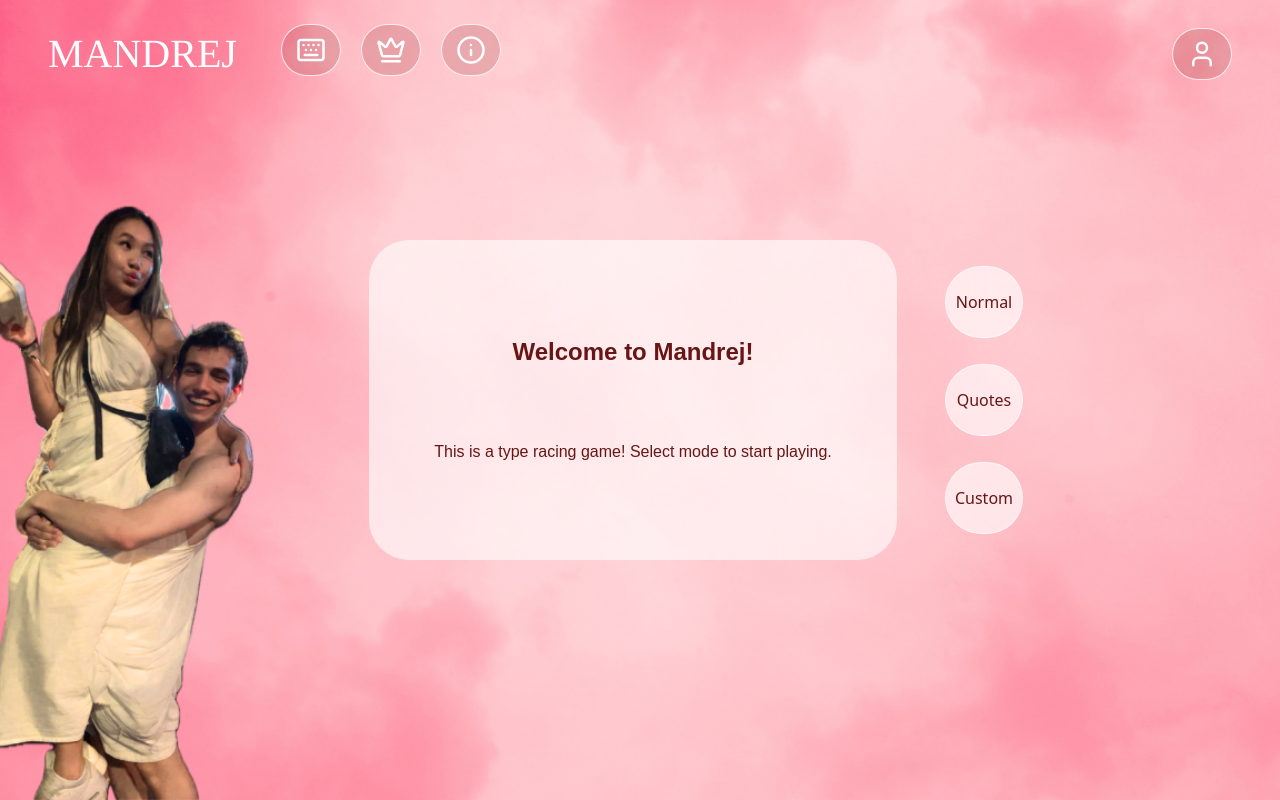
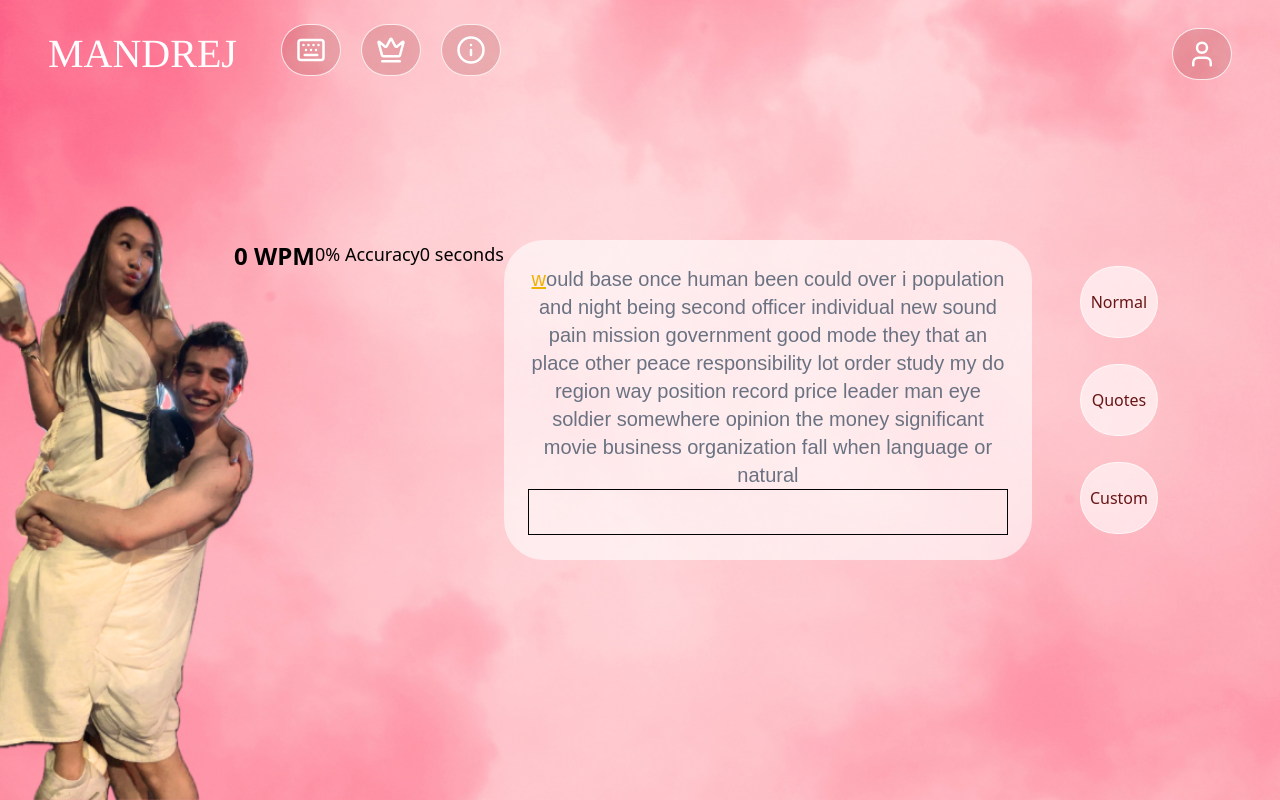
Before and after one commit to Andrej-52/MandrejType, a Next.js app: page / in a window 1280 px wide. Built offline with nearby package versions, Linux system fonts and the light colour scheme.

Commit message:
feat: :construction: Logic behing type race

```diff
--- /dev/null
+++ b/app/logic/logic.ts
@@ -0,0 +1,32 @@
+import { WORDS } from "@/lib/words";
+
+export type CharState = "correct" | "incorrect" | "pending" | "current";
+
+export function getCharStates(targetText: string, userInput: string): CharState[] {
+    return targetText.split("").map((char, i) => {
+        if (i > userInput.length) return "pending";
+        if (i == userInput.length) return "current";
+        return userInput[i] === char ? "correct" : "incorrect";
+    });
+}
+
+export function calculateStats(targetText: string, userInput: string, startTime: number, endTime: number) {
+    const states = getCharStates(targetText, userInput);
+    const correct = states.filter((s) => s === "correct").length;
+    const incorrect = states.filter((s) => s === "incorrect").length;
+    const totalTyped = correct + incorrect;
+    const accuracy = totalTyped > 0 ? (correct / totalTyped) * 100 : 0;
+
+    const timeUsed = (endTime - startTime) / 1000;
+    const minutes = timeUsed / 60;
+    const wpm = minutes > 0 ? Math.round(correct / 5 / minutes) : 0;
+
+    return { correct, incorrect, accuracy, timeUsed, wpm };
+}
+
+export function getText(length: number): string {
+    return WORDS.sort(() => Math.random() - 0.5).slice(0, length).join(" "); // Shuffle the words
+};
+export function randomNumber(min: number, max: number): number {
+    return Math.floor(Math.random() * (max - min + 1)) + min;
+}
--- a/app/page.tsx
+++ b/app/page.tsx
@@ -1,22 +1,75 @@
-import Navbar from "@/components/navbar";
-import SpeechBubble from "@/components/speechBubble";
-import {GameModeButton} from "@/components/gameModeButton";
+"use client";
 
+import Navbar from "../components/navbar";
+import { GameModeButton } from "../components/gameModeButton";
+import { useState, useMemo, useEffect } from "react";
+import { getText, getCharStates, randomNumber, calculateStats } from "./logic/logic";
 
 
 export default function Home() {
+  const [targetText] = useState(() => getText(randomNumber(20, 100)));
+  const [userInput, setUserInput] = useState("");
+  const [startTime, setStartTime] = useState<number | null>(null);
+  const [endTime, setEndTime] = useState<number | null>(null);
+
+  // forces a re-render every 100ms so WPM ticks up
+  const [, forceTick] = useState(0);
+
+  useEffect(() => {
+    if (!startTime || endTime) return; // only tick while actively racing
+    const interval = setInterval(() => forceTick((n) => n + 1), 100);
+    return () => clearInterval(interval);
+  }, [startTime, endTime]);
+
+  const charStates = useMemo(
+    () => getCharStates(targetText, userInput),
+    [targetText, userInput]
+  );
+
+  const stats = startTime
+    ? calculateStats(targetText, userInput, startTime, endTime ?? Date.now())
+    : null;
+
+  function handleChange(value: string) {
+    if (!startTime) setStartTime(Date.now());
+    setUserInput(value);
+    if (value.length >= targetText.length) setEndTime(Date.now());
+  }
+
   return (
     <div className="bg-[url('/bg.png')] bg-cover bg-center min-h-screen flex items-center justify-center">
       <Navbar />
       <div className="content-container">
+        <span className="text-2xl font-bold mb-4">{stats?.wpm || 0} WPM</span>
+        <span className="text-lg mb-4">{stats?.accuracy.toFixed(2) || 0}% Accuracy</span>
+        <span className="text-lg mb-4">{stats?.timeUsed.toFixed(0) || 0} seconds</span>
         <div className="flex">
           <div className="intro-container">
-            <div className="flex text-2xl font-bold">
+
+            <span className="text-black">
+              {targetText.split("").map((char, i) => (
+                <span key={i} className={
+                  charStates[i] === "correct" ? "text-green-400" :
+                  charStates[i] === "incorrect" ? "text-red-700" :
+                  charStates[i] === "current" ? "text-yellow-500 underline" :
+                  "text-gray-500"
+                }>
+                  {char}
+                </span>
+              ))}
+            </span>
+            <input
+              className="w-full border-black border px-4 py-2"
+              value={userInput}
+              onChange={(e) => handleChange(e.target.value)}
+              disabled={endTime !== null}
+            />
+            {/* <div className="flex text-2xl font-bold">
               Welcome to Mandrej!
             </div>
             <div className="flex text-base">
               This is a type racing game! Select mode to start playing.
-            </div>
+            </div> */}
           </div>
         </div>
         <div className="game-mode-container">
--- /dev/null
+++ b/lib/words.ts
@@ -0,0 +1,52 @@
+export const WORDS: string[] = [
+  "the", "be", "to", "of", "and", "a", "in", "that",
+  "have", "i", "it", "for", "not", "on", "with", "he",
+  "as", "you", "do", "at", "this", "but", "his", "by",
+  "from", "they", "we", "say", "her", "she", "or", "an",
+  "will", "my", "one", "all", "would", "there", "their", "what",
+  "so", "up", "out", "if", "about", "who", "get", "which",
+  "go", "me", "when", "make", "can", "like", "time", "no",
+  "just", "him", "know", "take", "people", "into", "year", "your",
+  "good", "some", "could", "them", "see", "other", "than", "then",
+  "now", "look", "only", "come", "its", "over", "think", "also",
+  "back", "after", "use", "two", "how", "our", "work", "first",
+  "well", "way", "even", "new", "want", "because", "any", "these",
+  "give", "day", "most", "us", "is", "are", "was", "were",
+  "been", "being", "has", "had", "did", "does", "man", "men",
+  "woman", "women", "child", "children", "person", "world", "life", "hand",
+  "part", "place", "case", "week", "company", "system", "program", "question",
+  "government", "number", "night", "point", "home", "water", "room", "mother",
+  "area", "money", "story", "fact", "month", "lot", "right", "study",
+  "book", "eye", "job", "word", "business", "issue", "side", "kind",
+  "head", "house", "service", "friend", "father", "power", "hour", "game",
+  "line", "end", "member", "law", "car", "city", "community", "name",
+  "president", "team", "minute", "idea", "body", "information", "parent", "face",
+  "others", "level", "office", "door", "health", "art", "war", "history",
+  "party", "result", "change", "morning", "reason", "research", "girl", "guy",
+  "moment", "air", "teacher", "force", "education", "foot", "boy", "age",
+  "policy", "process", "music", "market", "sense", "nation", "plan", "college",
+  "interest", "death", "experience", "effect", "class", "control", "care", "field",
+  "development", "role", "effort", "rate", "heart", "drug", "show", "leader",
+  "light", "voice", "wife", "whole", "police", "mind", "finally", "pull",
+  "return", "free", "military", "price", "report", "decision", "rock", "bank",
+  "base", "behavior", "brother", "cell", "client", "cost", "design", "director",
+  "economy", "establishment", "fall", "fear", "finger", "food", "form", "future",
+  "gas", "green", "ground", "growth", "hair", "half", "hall", "hope",
+  "hospital", "hotel", "human", "ice", "image", "individual", "industry", "investment",
+  "item", "king", "kitchen", "knowledge", "land", "language", "league", "leg",
+  "less", "letter", "list", "local", "loss", "love", "machine", "magazine",
+  "maybe", "measure", "media", "medical", "meeting", "memory", "message", "metal",
+  "method", "middle", "million", "mission", "model", "mode", "movie", "natural",
+  "nature", "news", "newspaper", "north", "nothing", "object", "officer", "often",
+  "oil", "once", "operation", "opinion", "opportunity", "option", "order", "organization",
+  "owner", "page", "pain", "paper", "pattern", "peace", "performance", "period",
+  "phone", "photo", "physical", "picture", "piece", "plant", "player", "population",
+  "position", "practice", "pressure", "problem", "production", "professional", "professor", "project",
+  "property", "protect", "public", "purpose", "quality", "quarter", "rather", "reader",
+  "ready", "reality", "record", "region", "relate", "relationship", "religion", "remember",
+  "resource", "response", "responsibility", "rest", "risk", "river", "rule", "sample",
+  "scene", "school", "science", "season", "seat", "second", "section", "security",
+  "series", "several", "shot", "sign", "significant", "similar", "simple", "sister",
+  "site", "situation", "size", "skill", "skin", "society", "soldier", "somewhere",
+  "sound", "source", "south", "space", "speak", "special", "specific", "staff"
+];
```
